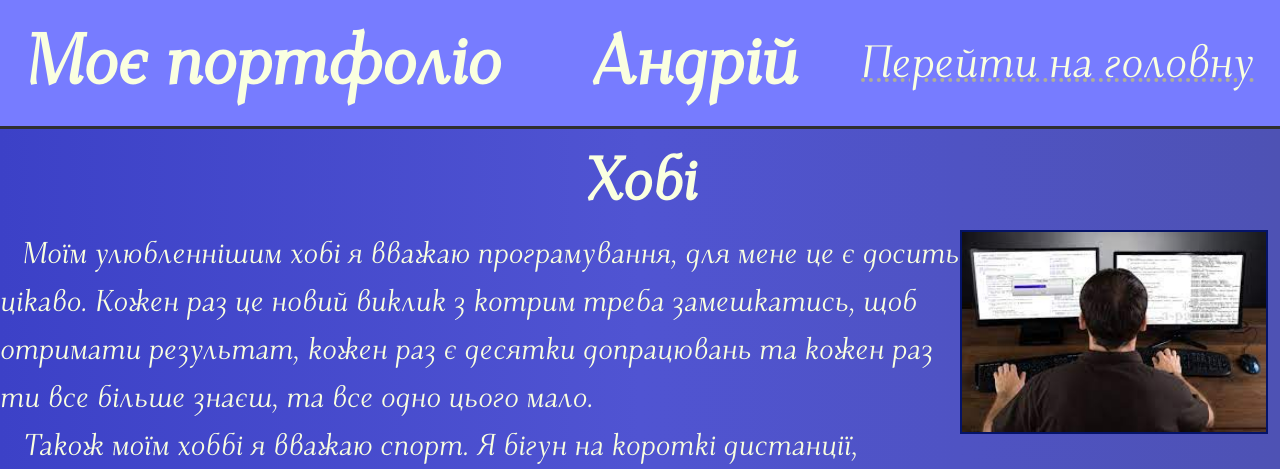
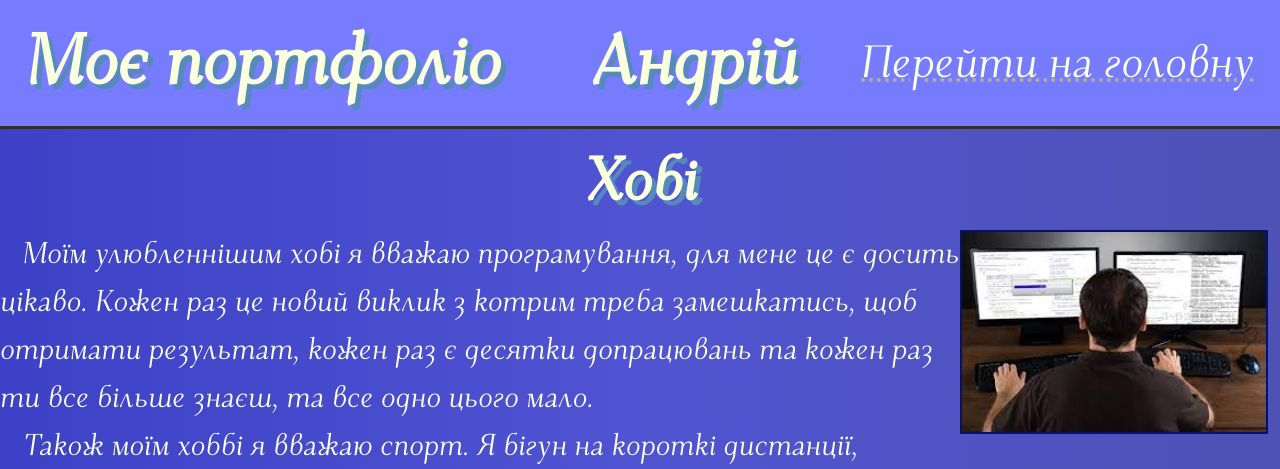
Before and after one commit to PrymushAnton/my_portfolio, a Django app: page /andrey/hobbies/ in a window 1280 px wide. Shown: the top 469 px of the page. Run offline with Django 4.2, Linux system fonts and the light colour scheme.

Commit message:
new font shadow

```diff
--- a/project_site/progect/andrey/static/andrey/css/style.css
+++ b/project_site/progect/andrey/static/andrey/css/style.css
@@ -29,7 +29,7 @@ img {
     border: 2px solid #041368;
 }
 .foot, footer{
-    position: absolute;
+    position: fixed;
     text-align: right;
     left: 0;
     bottom: 0;
--- a/project_site/progect/main/static/main/css/main.css
+++ b/project_site/progect/main/static/main/css/main.css
@@ -14,6 +14,7 @@ main{
     /* display: flex; */
 }
 main div p{
+    text-shadow: 3px 3px #558ABB;
     margin-bottom: 20px;
     margin-top: 5px;
     font-size: 150%;
@@ -23,7 +24,7 @@ main div p{
 }
 
 main div a{
-    font-size: 125%;
+    /* font-size: 125%; */
     display: inline-block;
     text-align: center;
     width: 100%;
--- a/project_site/progect/main/static/main/css/style.css
+++ b/project_site/progect/main/static/main/css/style.css
@@ -28,6 +28,7 @@ header{
     border-bottom: 3px solid #2f2f2f;
 }
 header h1{
+    text-shadow: 5px 5px #558ABB;
     margin: 7px;
     margin-left: 2%;
     font-size: 70px;
@@ -53,6 +54,10 @@ main{
     font-size: 30px;
 }
 
+main h1{
+    text-shadow: 5px 5px #558ABB;
+}
+
 iframe {
     border-radius: 5%;
 }
```
